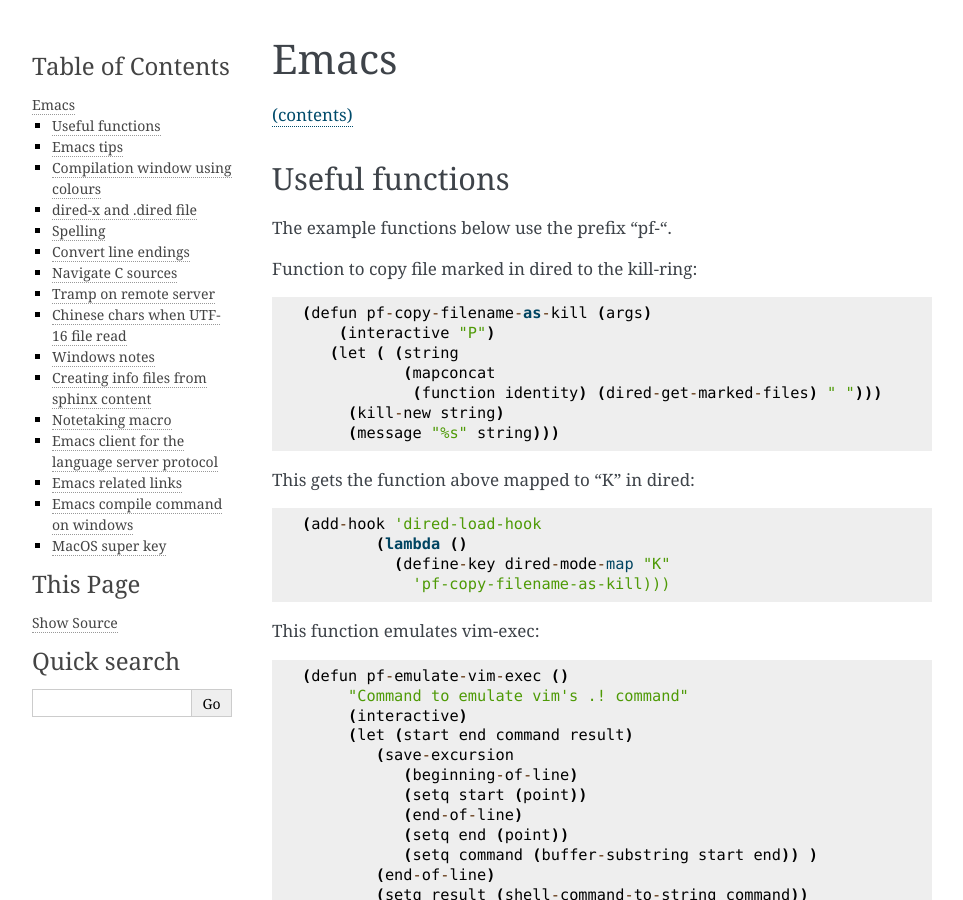
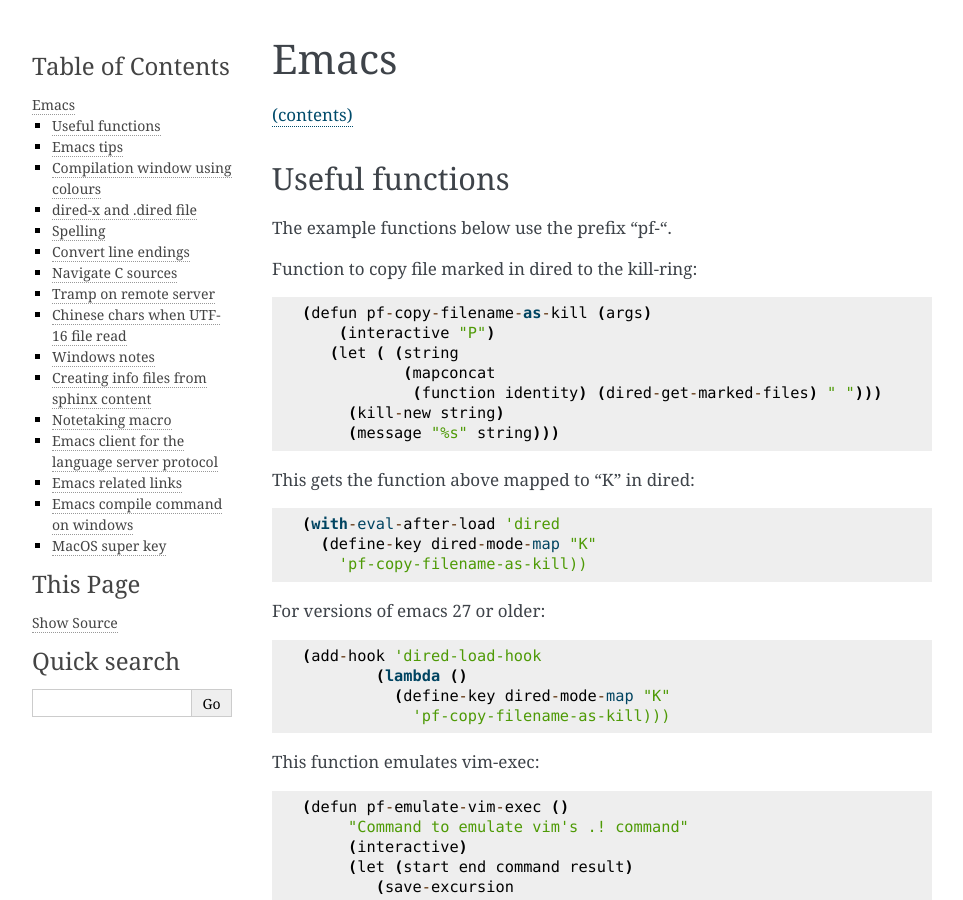
Before and after one commit to alst2821/puffer-fish, a Sphinx documentation site: the page built from doc/emacs.rst, in a window 1280 px wide and 900 px high. Shown: the whole window, without its empty margins (148-1111 px from the left). Built offline with Sphinx 7.4.7, drawn with Linux system fonts in a browser that asks for light colours.

Commit message:
change for newer emacs
dired-load-hook deprecated/obsolete, no longer works

```diff
--- a/doc/emacs.rst
+++ b/doc/emacs.rst
@@ -21,10 +21,17 @@
 
 This gets the function above mapped to "K" in dired::
 
+  (with-eval-after-load 'dired
+    (define-key dired-mode-map "K"
+      'pf-copy-filename-as-kill))
+
+For versions of emacs 27 or older::
+
   (add-hook 'dired-load-hook
           (lambda ()
             (define-key dired-mode-map "K"
               'pf-copy-filename-as-kill)))
+
 
 This function emulates vim-exec::
 
```
